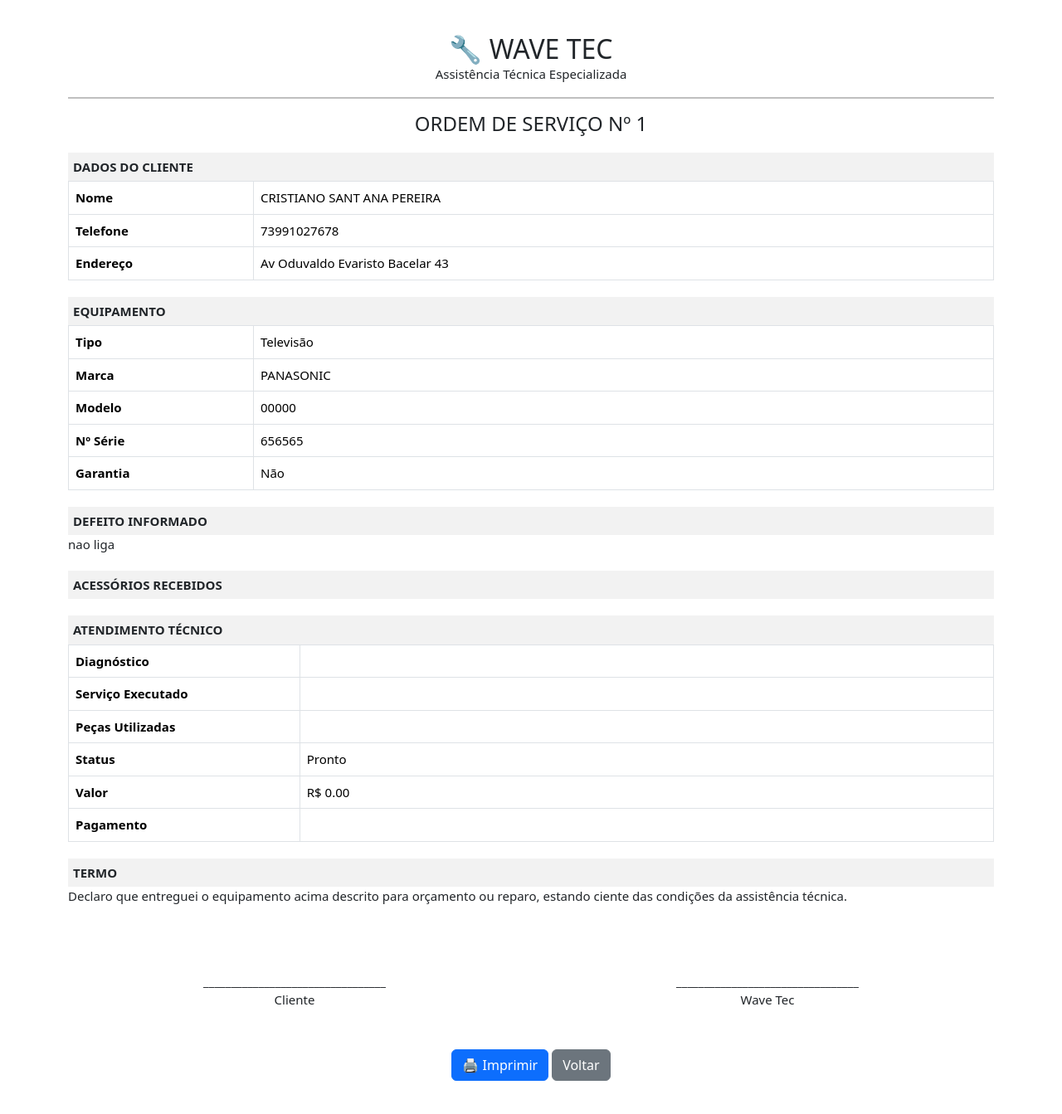
After one commit to wavetecios/Wave_Tec_Django, a Django app: page /ordens/imprimir/1/ in a window 1280 px wide. The commit adds this page. Shown: the whole page at 83% size. Run offline with Django 5.2, Linux system fonts and the light colour scheme; data comes from the database, SQL or seed files in the repository; both versions use the stored data as it was after the commit.

Commit message:
feat: adiciona impressao da ordem de servico e finaliza fluxo de atendimento

```diff
--- /dev/null
+++ b/ordens/templates/ordens/imprimir_os.html
@@ -0,0 +1,338 @@
+<!DOCTYPE html>
+<html lang="pt-br">
+
+<head>
+
+<meta charset="UTF-8">
+
+<title>Ordem de Serviço #{{ ordem.id }}</title>
+
+<link href="https://cdn.jsdelivr.net/npm/bootstrap@5.3.3/dist/css/bootstrap.min.css" rel="stylesheet">
+
+<style>
+
+body{
+    margin:40px;
+    font-size:15px;
+}
+
+h2{
+    margin-bottom:0;
+}
+
+hr{
+    border:1px solid #000;
+}
+
+.titulo{
+    background:#f2f2f2;
+    padding:6px;
+    font-weight:bold;
+    margin-top:20px;
+}
+
+.assinatura{
+    margin-top:80px;
+}
+
+@media print{
+
+.btn{
+display:none;
+}
+
+}
+
+</style>
+
+</head>
+
+<body>
+
+<div class="container">
+
+<div class="text-center">
+
+<h2>🔧 WAVE TEC</h2>
+
+<p>
+
+Assistência Técnica Especializada
+
+</p>
+
+<hr>
+
+<h4>
+
+ORDEM DE SERVIÇO Nº {{ ordem.id }}
+
+</h4>
+
+</div>
+
+
+<div class="titulo">
+DADOS DO CLIENTE
+</div>
+
+<table class="table table-bordered">
+
+<tr>
+
+<th width="20%">Nome</th>
+
+<td>{{ cliente.nome }}</td>
+
+</tr>
+
+<tr>
+
+<th>Telefone</th>
+
+<td>{{ cliente.telefone }}</td>
+
+</tr>
+
+<tr>
+
+<th>Endereço</th>
+
+<td>{{ cliente.endereco }}</td>
+
+</tr>
+
+</table>
+
+
+<div class="titulo">
+EQUIPAMENTO
+</div>
+
+<table class="table table-bordered">
+
+<tr>
+
+<th width="20%">Tipo</th>
+
+<td>{{ equipamento.get_tipo_display }}</td>
+
+</tr>
+
+<tr>
+
+<th>Marca</th>
+
+<td>{{ equipamento.marca }}</td>
+
+</tr>
+
+<tr>
+
+<th>Modelo</th>
+
+<td>{{ equipamento.modelo }}</td>
+
+</tr>
+
+<tr>
+
+<th>Nº Série</th>
+
+<td>{{ equipamento.numero_serie }}</td>
+
+</tr>
+
+<tr>
+
+<th>Garantia</th>
+
+<td>
+
+{% if equipamento.garantia %}
+Sim
+{% else %}
+Não
+{% endif %}
+
+</td>
+
+</tr>
+
+</table>
+
+
+<div class="titulo">
+DEFEITO INFORMADO
+</div>
+
+<p>
+
+{{ ordem.defeito }}
+
+</p>
+
+
+<div class="titulo">
+ACESSÓRIOS RECEBIDOS
+</div>
+
+<p>
+
+{{ ordem.acessorios }}
+
+</p>
+
+
+<div class="titulo">
+ATENDIMENTO TÉCNICO
+</div>
+
+<table class="table table-bordered">
+
+<tr>
+
+<th width="25%">Diagnóstico</th>
+
+<td>
+
+{% if atendimento %}
+{{ atendimento.diagnostico }}
+{% endif %}
+
+</td>
+
+</tr>
+
+<tr>
+
+<th>Serviço Executado</th>
+
+<td>
+
+{% if atendimento %}
+{{ atendimento.servico_executado }}
+{% endif %}
+
+</td>
+
+</tr>
+
+<tr>
+
+<th>Peças Utilizadas</th>
+
+<td>
+
+{% if atendimento %}
+{{ atendimento.pecas_utilizadas }}
+{% endif %}
+
+</td>
+
+</tr>
+
+<tr>
+
+<th>Status</th>
+
+<td>
+
+{{ ordem.get_status_display }}
+
+</td>
+
+</tr>
+
+<tr>
+
+<th>Valor</th>
+
+<td>
+
+{% if atendimento %}
+R$ {{ atendimento.valor }}
+{% endif %}
+
+</td>
+
+</tr>
+
+<tr>
+
+<th>Pagamento</th>
+
+<td>
+
+{% if atendimento %}
+{{ atendimento.forma_pagamento }}
+{% endif %}
+
+</td>
+
+</tr>
+
+</table>
+
+
+<div class="titulo">
+TERMO
+</div>
+
+<p>
+
+Declaro que entreguei o equipamento acima descrito para orçamento ou reparo, estando ciente das condições da assistência técnica.
+
+</p>
+
+
+<div class="row assinatura">
+
+<div class="col-6 text-center">
+
+_________________________________
+
+<br>
+
+Cliente
+
+</div>
+
+<div class="col-6 text-center">
+
+_________________________________
+
+<br>
+
+Wave Tec
+
+</div>
+
+</div>
+
+
+<div class="text-center mt-5">
+
+<a
+href="javascript:window.print()"
+class="btn btn-primary">
+
+🖨 Imprimir
+
+</a>
+
+<a
+href="{% url 'lista_ordens' %}"
+class="btn btn-secondary">
+
+Voltar
+
+</a>
+
+</div>
+
+</div>
+
+</body>
+
+</html>
--- a/ordens/urls.py
+++ b/ordens/urls.py
@@ -3,7 +3,11 @@ from . import views
 
 urlpatterns = [
 
-    path("", views.lista_ordens, name="lista_ordens"),
+    path(
+        "",
+        views.lista_ordens,
+        name="lista_ordens"
+    ),
 
     path(
         "nova/<int:equipamento_id>/",
@@ -11,4 +15,10 @@ urlpatterns = [
         name="nova_ordem"
     ),
 
+    path(
+        "imprimir/<int:ordem_id>/",
+        views.imprimir_os,
+        name="imprimir_os"
+    ),
+
 ]
--- a/ordens/views.py
+++ b/ordens/views.py
@@ -1,4 +1,4 @@
-from django.shortcuts import render, redirect
+from django.shortcuts import render, redirect, get_object_or_404
 
 from .models import OrdemServico
 from equipamentos.models import Equipamento
@@ -6,7 +6,7 @@ from equipamentos.models import Equipamento
 
 def lista_ordens(request):
 
-    ordens = OrdemServico.objects.all()
+    ordens = OrdemServico.objects.all().order_by("-id")
 
     return render(
         request,
@@ -19,12 +19,16 @@ def lista_ordens(request):
 
 def nova_ordem(request, equipamento_id):
 
-    equipamento = Equipamento.objects.get(id=equipamento_id)
+    equipamento = get_object_or_404(
+        Equipamento,
+        id=equipamento_id
+    )
 
     cliente = equipamento.cliente
 
     if request.method == "POST":
 
+        acessorios = equipamento.acessorios
         defeito = request.POST["defeito"]
         observacoes = request.POST["observacoes"]
 
@@ -33,6 +37,8 @@ def nova_ordem(request, equipamento_id):
             equipamento_cadastrado=equipamento,
 
             defeito=defeito,
+
+            acessorios=acessorios,
 
             observacoes=observacoes
 
@@ -50,3 +56,28 @@ def nova_ordem(request, equipamento_id):
             "equipamento": equipamento,
         }
     )
+
+
+def imprimir_os(request, ordem_id):
+
+    ordem = get_object_or_404(
+        OrdemServico,
+        id=ordem_id
+    )
+
+    atendimento = getattr(
+        ordem,
+        "atendimento",
+        None
+    )
+
+    return render(
+        request,
+        "ordens/imprimir_os.html",
+        {
+            "ordem": ordem,
+            "cliente": ordem.cliente,
+            "equipamento": ordem.equipamento_cadastrado,
+            "atendimento": atendimento,
+        }
+    )
```
Also changed, not shown: ordens/templates/ordens/lista_ordens.html (+18 -6 lines), db.sqlite3.
